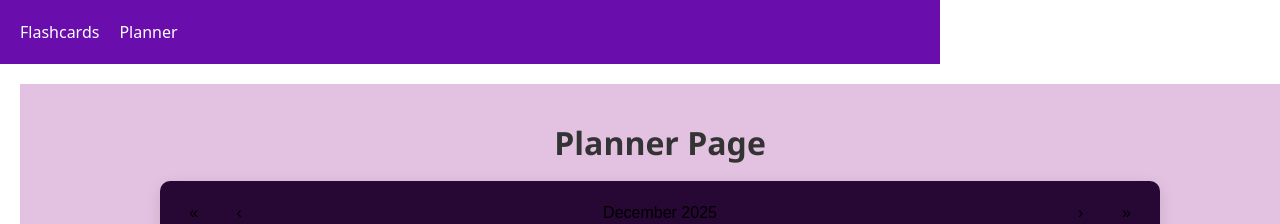
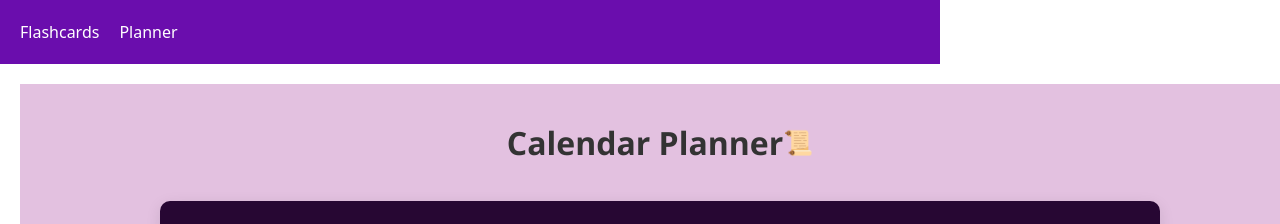
Before and after one commit to Ar-waa/Edventure, a React (Vite) app in the folder client/: page /planner in a window 1280 px wide. Shown: the top 224 px of the page. Built offline with nearby package versions, Linux system fonts and the light colour scheme; no server answers.

Commit message:
requirement 5 feature 4 dashboard summary is created

```diff
--- a/client/src/components/Planner.css
+++ b/client/src/components/Planner.css
@@ -180,3 +180,36 @@
 .dot.homework {
   background-color: #9b59b6;
 }
+
+.planner-header {
+  display: flex;
+  justify-content: space-between; /* title left, icon right */
+  align-items: center;
+  margin-bottom: 20px;
+  position: relative;
+}
+
+.summary-icon {
+  position: relative;
+  cursor: pointer;
+  font-size: 24px;
+}
+
+.tooltip {
+  display: none;
+  position: absolute;
+  top: 30px; /* below icon */
+  right: 0;
+  background-color: #fff;
+  color: #333;
+  padding: 10px;
+  border-radius: 6px;
+  box-shadow: 0px 2px 10px rgba(0,0,0,0.2);
+  z-index: 10;
+  white-space: nowrap;
+}
+
+
+.summary-icon:hover .tooltip {
+  display: block;
+}
--- a/client/src/components/Planner.jsx
+++ b/client/src/components/Planner.jsx
@@ -18,6 +18,11 @@ function Planner() {
 
   const [allTasks, setAllTasks] = useState([]);
   const [taskMap, setTaskMap] = useState({}); // map of date -> tasks
+  const [weeklySummary, setWeeklySummary] = useState({
+    finished: 0,
+    unfinished: 0,
+    total: 0,
+  });
 
   const userId = "123";
 
@@ -40,6 +45,27 @@ function Planner() {
       })
       .catch((err) => console.error(err));
   }, []);
+
+  // Compute weekly summary
+  useEffect(() => {
+    if (allTasks.length > 0) {
+      const oneWeekAgo = new Date();
+      oneWeekAgo.setDate(oneWeekAgo.getDate() - 7);
+
+      const lastWeekTasks = allTasks.filter(
+        (task) => new Date(task.date) >= oneWeekAgo
+      );
+
+      const finished = lastWeekTasks.filter((t) => t.completed).length;
+      const unfinished = lastWeekTasks.filter((t) => !t.completed).length;
+
+      setWeeklySummary({
+        finished,
+        unfinished,
+        total: lastWeekTasks.length,
+      });
+    }
+  }, [allTasks]);
 
   // Fetch tasks for selected date
   useEffect(() => {
@@ -104,8 +130,20 @@ function Planner() {
 
   return (
     <div className="planner-container">
-      <h1 className="planner-title">Planner Page</h1>
+      {/* Header with title + dashboard icon */}
+      <div className="planner-header">
+        <h1 className="planner-title"> Calendar Planner</h1>
+        <div className="summary-icon">
+          📜
+          <div className="tooltip">
+            <p>Finished tasks: {weeklySummary.finished}</p>
+            <p>Unfinished tasks: {weeklySummary.unfinished}</p>
+            <p>Total tasks: {weeklySummary.total}</p>
+          </div>
+        </div>
+      </div>
 
+      {/* Calendar */}
       <Calendar
         onChange={setDate}
         value={date}
```
Also changed, not shown: 1 other file (tests, documents, lock files or other folders). Lines whose indentation alone changed are shown as unchanged.
